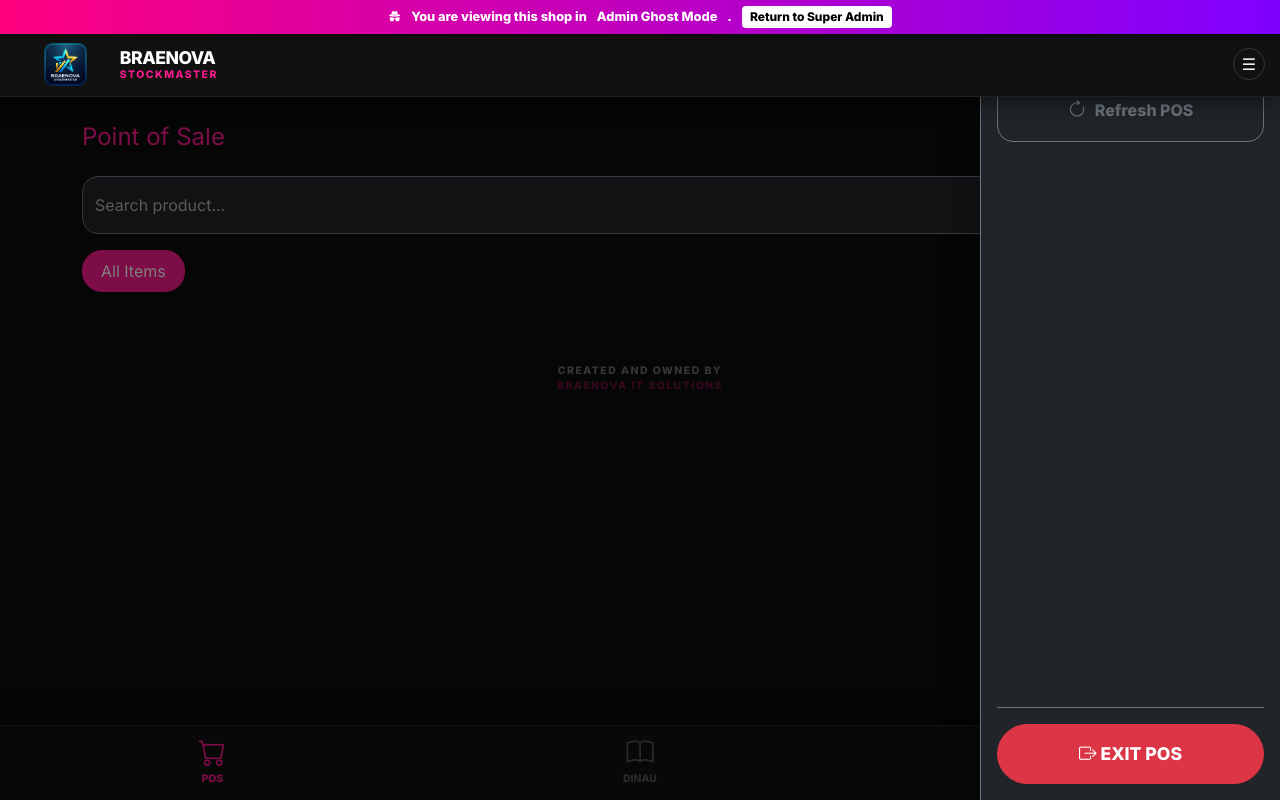
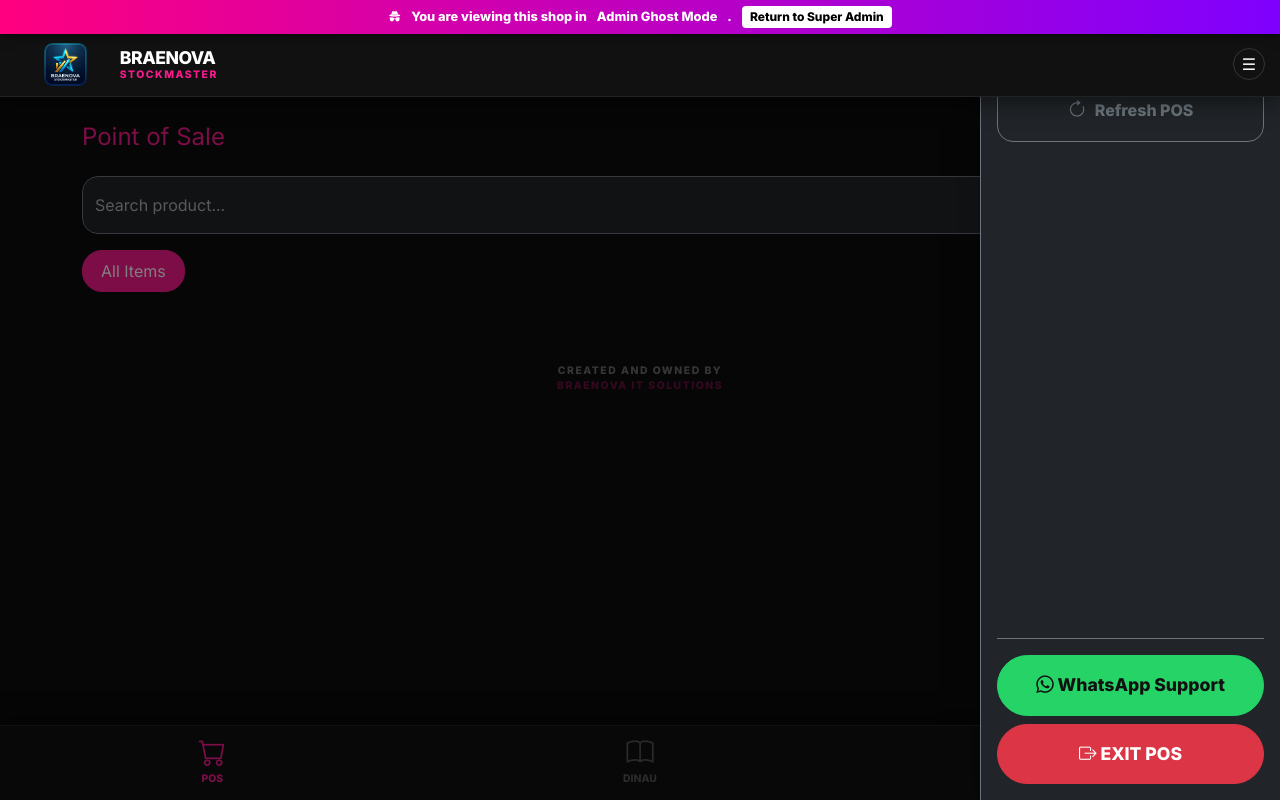
Before and after one commit to Wicked3000/braenova-stockmaster-pos, a Flask app: page /pos in a window 1280 px wide, after a click that opens the changed part. Run offline with Flask 3, Linux system fonts and the light colour scheme; the visitor is signed in with stand-in values (Sample User, id 1); data that the repository does not hold is empty.

Commit message:
feat: add whatsapp support button to offcanvas menu

```diff
--- a/templates/dashboard.html
+++ b/templates/dashboard.html
@@ -157,7 +157,8 @@
             </button>
             {% endif %}
 
-            <div class="mt-auto pt-3 border-top border-secondary">
+            <div class="mt-auto pt-3 border-top border-secondary d-flex flex-column gap-2">
+                <a href="https://wa.me/67570000000" target="_blank" class="btn w-100 fw-bold rounded-pill py-3" style="font-size: 1.1rem; background-color: #25D366; border-color: #25D366; color: #111;"><i class="bi bi-whatsapp"></i> WhatsApp Support</a>
                 <a href="/logout" class="btn btn-danger w-100 fw-bold rounded-pill py-3" style="font-size: 1.1rem;"><i class="bi bi-box-arrow-right"></i> LOGOUT</a>
             </div>
         </div>
--- a/templates/pos.html
+++ b/templates/pos.html
@@ -223,7 +223,8 @@
                 <span style="font-size: 1.2rem;"><i class="bi bi-arrow-clockwise"></i></span> Refresh POS
             </button>
 
-            <div class="mt-auto pt-3 border-top border-secondary">
+            <div class="mt-auto pt-3 border-top border-secondary d-flex flex-column gap-2">
+                <a href="https://wa.me/67570000000" target="_blank" class="btn w-100 fw-bold rounded-pill py-3" style="font-size: 1.1rem; background-color: #25D366; border-color: #25D366; color: #111;"><i class="bi bi-whatsapp"></i> WhatsApp Support</a>
                 <a href="/logout" class="btn btn-danger w-100 fw-bold rounded-pill py-3" style="font-size: 1.1rem;"><i class="bi bi-box-arrow-right"></i> EXIT POS</a>
             </div>
         </div>
```
